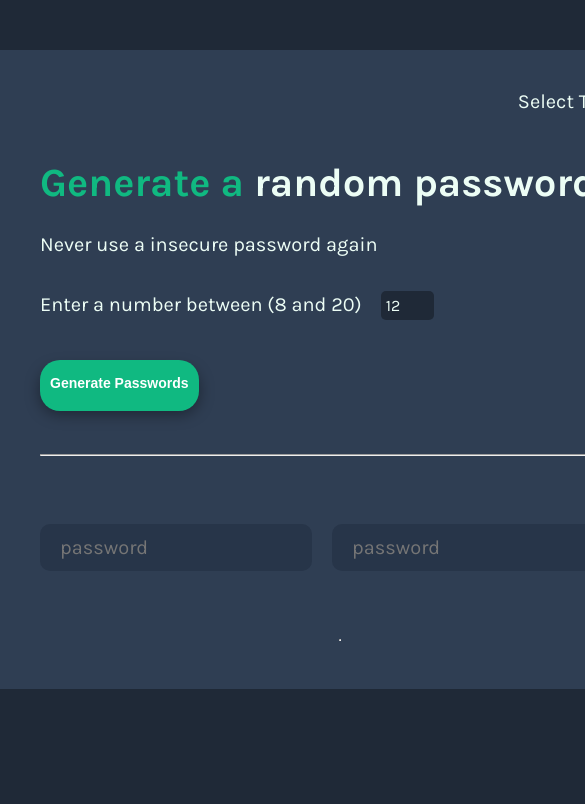
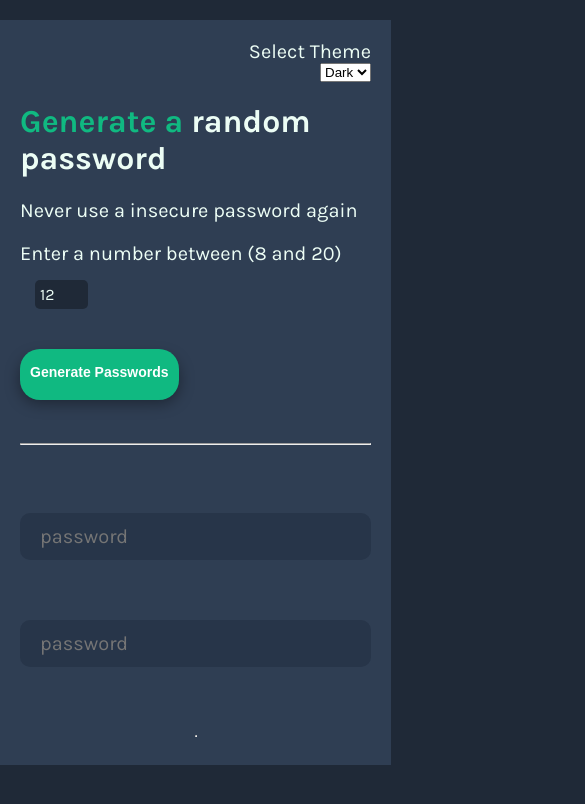
Before and after one commit to Artumax9/password-generator, a website built with Vite: page index.html in a window 390 px wide. Shown: the top 804 px of the page, 585 px wide, since content can reach past the window. Built offline with nearby package versions, Linux system fonts and the light colour scheme; a web font is replaced by a local one.

Commit message:
Improve accessibility for small screens

```diff
--- a/index.css
+++ b/index.css
@@ -30,9 +30,8 @@
     margin: 50px auto;
     text-align: center;
     background-color: var(--bg-color-main);
-    width: 600px;
-    min-width: 500px;
-    max-width: 900px;
+    width: 90%;
+    max-width: 600px;
     padding: 40px;
     display: flex;
     flex-direction: column;
@@ -115,6 +114,7 @@ body {
     justify-content: flex-start;
     align-items: center;
     gap: 20px;
+    flex-wrap: wrap;
 }
 
 .field-text {
@@ -144,3 +144,22 @@ body {
     align-items: self-end;
     justify-content: end;
 }
+
+@media (max-width: 600px) {
+    .flex-column-container {
+        margin: 20px auto;
+        padding: 20px; /* Reducimos el espacio interior para aprovechar la pantalla */
+    }
+
+    .main-text, .main-text-phrase {
+        font-size: 2rem; /* Achicamos el título para que no se corte */
+    }
+
+    .field-text {
+        width: 100%; /* Obligamos a que cada input use todo el espacio disponible */
+    }
+
+    .btn-container {
+        padding: 20px 0; /* Quitamos el padding excesivo del botón en móviles */
+    }
+}
```
